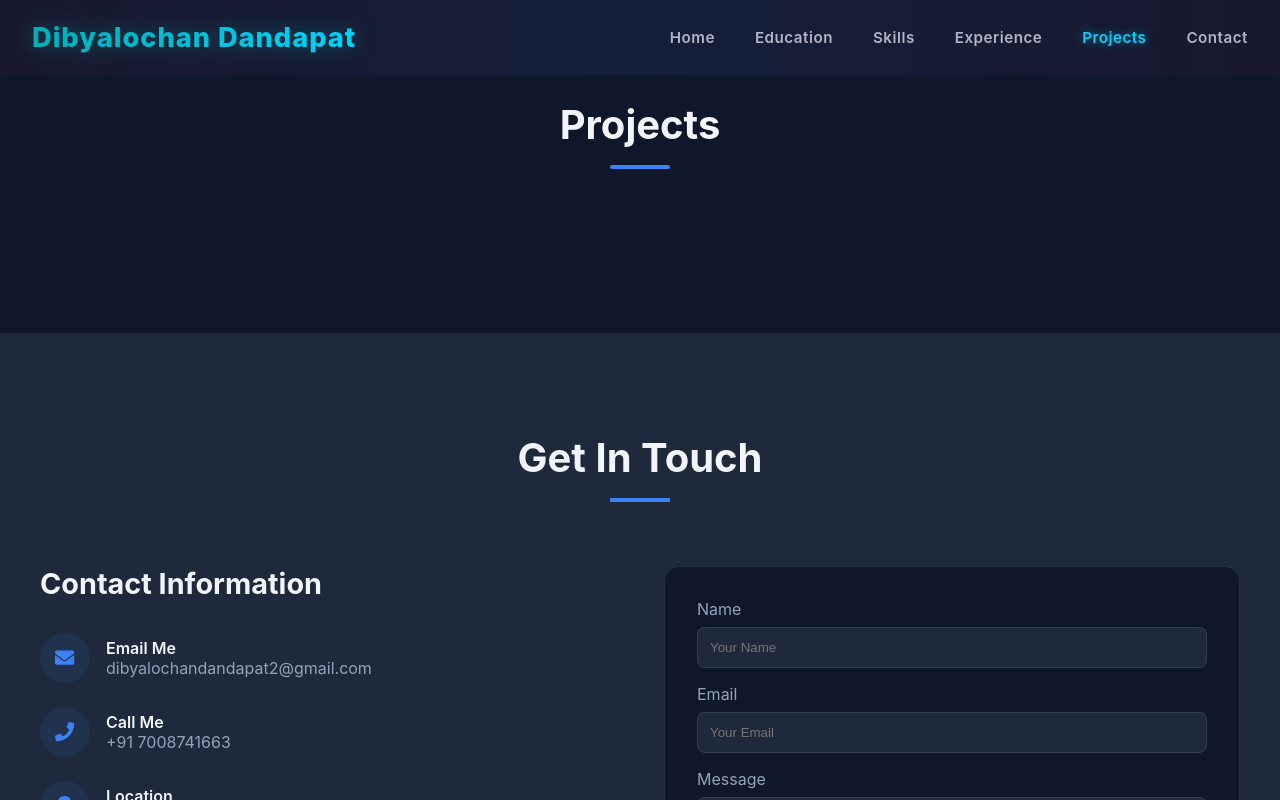
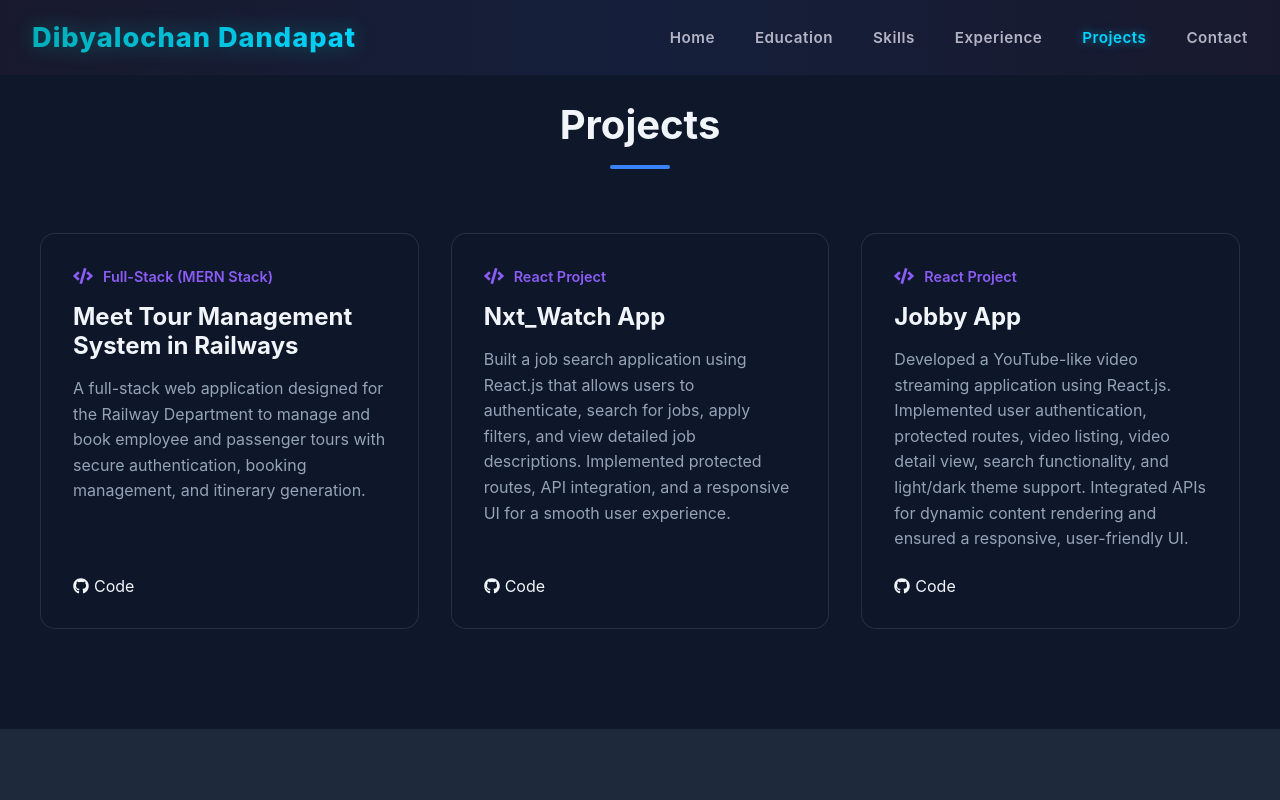
Before and after one commit to dibyalochan006/My-Potfolio, a React (Vite) app in the folder Portofolio/: page /projects in a window 1280 px wide. Shown: the top 800 px of the page. Built offline with nearby package versions, Linux system fonts and the light colour scheme.

Commit message:
Update Projects.jsx

```diff
--- a/Portofolio/src/components/Projects.jsx
+++ b/Portofolio/src/components/Projects.jsx
@@ -6,6 +6,28 @@ import Contact from './Contact';
 
 const Projects = () => {
     const projectsData = [
+        {
+           title: "Meet Tour Management System in Railways",
+           tech: "Full-Stack (MERN Stack)",
+           description: "A full-stack web application designed for the Railway Department to manage and book employee and  passenger tours with secure authentication, booking management, and itinerary generation.",
+           links: { github: "#", demo: "#" }
+
+        },
+        {
+           title: "Nxt_Watch App",
+           tech: "React Project",
+           description: "Built a job search application using React.js that allows users to authenticate, search for jobs, apply filters, and view detailed job descriptions. Implemented protected routes, API integration, and a responsive UI for a smooth user experience.",
+           links: { github: "#", demo: "#" }
+
+        },
+        {
+           title: "Jobby App",
+           tech: "React Project",
+           description: "Developed a YouTube-like video streaming application using React.js. Implemented user authentication, protected routes, video listing, video detail view, search functionality, and light/dark theme support. Integrated APIs for dynamic content rendering and ensured a responsive, user-friendly UI.",
+           links: { github: "#", demo: "#" }
+
+        },
+
 
     ];
 
```
